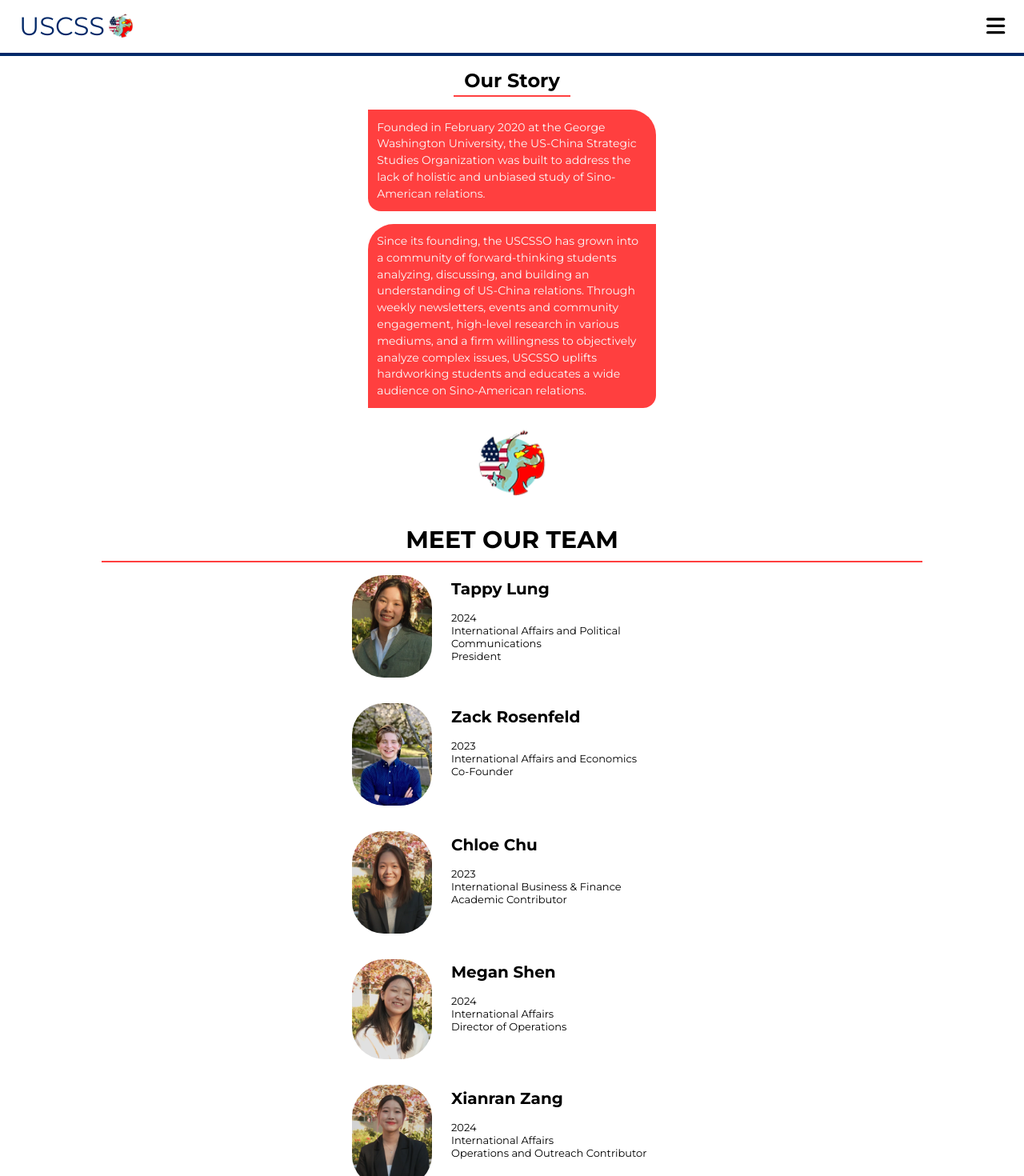
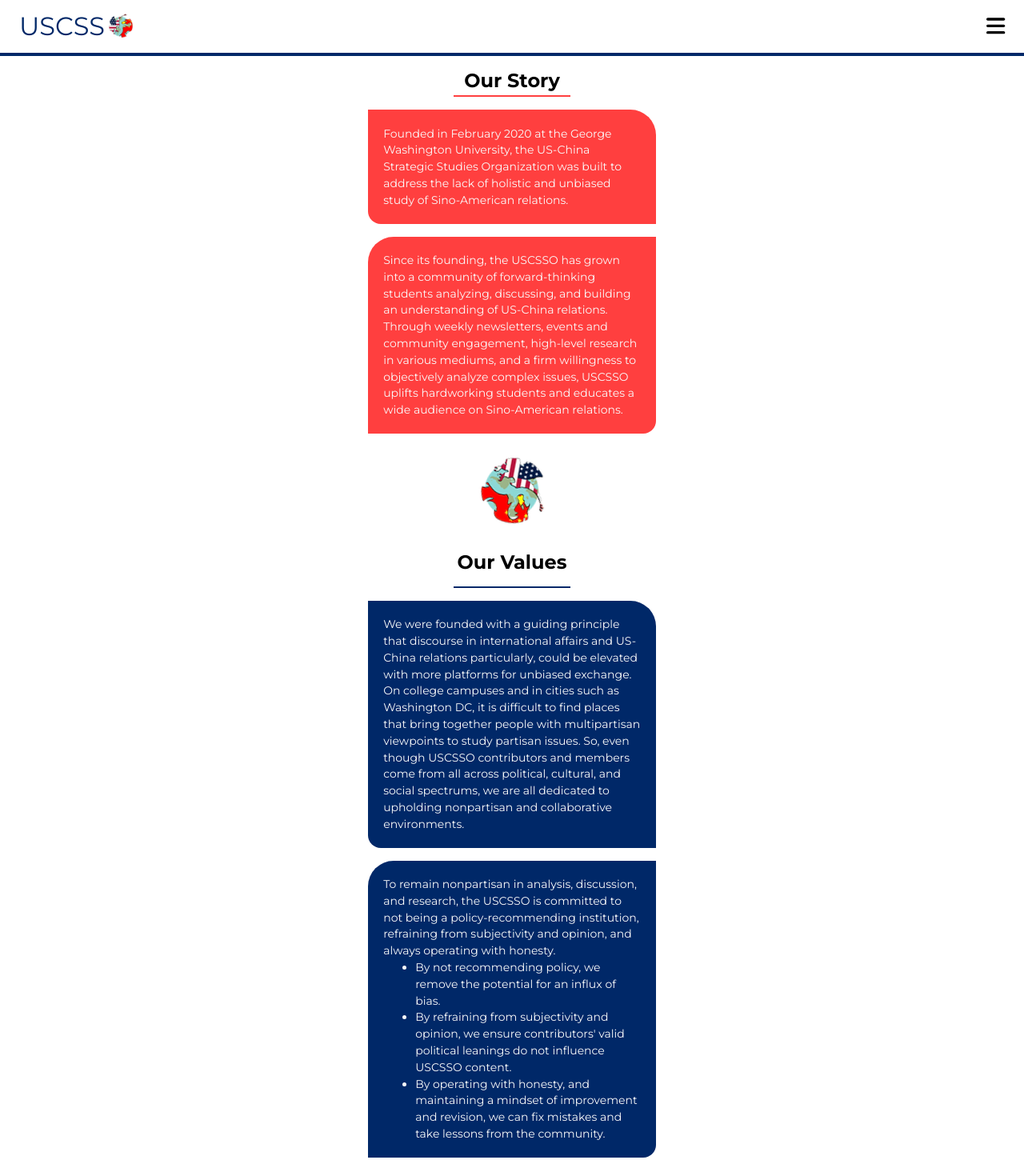
Before and after one commit to austingae-html-css-javascript/USCSSO, a Next.js app: page /about in a window 1280 px wide. Shown: the top 1470 px of the page at 80% size. Built offline with nearby package versions, Linux system fonts and the light colour scheme.

Commit message:
I created my first animation, which is an image rotating infinite. Pretty cool! Also, I made the website title clickable to home page and gave cursor: pointer on hover to some HTML elements

```diff
--- a/pages/_app.js
+++ b/pages/_app.js
@@ -26,6 +26,7 @@ function MyApp({ Component, pageProps }) {
     <>
       {/* Navigation Bar*/}
       <nav className={'nav-bar'}>
+        <Link href='/'>
           <div className='nav-bar__left-container'>
             <h1 className="nav-bar__org-name">USCSS</h1>
             <Image
@@ -36,6 +37,7 @@ function MyApp({ Component, pageProps }) {
             height={'40px'}
             />
           </div>
+        </Link>
 
         <div className='nav-bar__right-container'>
           <button
--- a/pages/about.js
+++ b/pages/about.js
@@ -8,18 +8,38 @@ const About = ({teamMemberList}) => {
     <main>
       <section className={styles['our-story']}>
         <h1 className={styles['our-story__title']}>Our Story</h1>
-        <hr className={`${styles['our-story__line']} ${styles['our-story__line--short-size']}`}></hr>
-        <p className={`${styles['our-story__description']} ${styles['our-story__description--rounded-corners-version-1']}`}>Founded in February 2020 at the George Washington University, the US-China Strategic Studies Organization was built to address the lack of holistic and unbiased study of Sino-American relations.</p>
+        <hr className={`${styles['line']} ${styles['line--short-size']} ${styles['line--red-color']}`}></hr>
+        <p className={`${styles['our-story__description']} ${styles['rounded-corners-version-1']}`}>Founded in February 2020 at the George Washington University, the US-China Strategic Studies Organization was built to address the lack of holistic and unbiased study of Sino-American relations.</p>
         <div className={styles['our-story__bottom-container']}>
-          <p className={`${styles['our-story__description']} ${styles['our-story__description--rounded-corners-version-2']}`}>Since its founding, the USCSSO has grown into a community of forward-thinking students analyzing, discussing, and building an understanding of US-China relations. Through weekly newsletters, events and community engagement, high-level research in various mediums, and a firm willingness to objectively analyze complex issues, USCSSO uplifts hardworking students and educates a wide audience on Sino-American relations.</p>
+          <p className={`${styles['our-story__description']} ${styles['rounded-corners-version-2']}`}>Since its founding, the USCSSO has grown into a community of forward-thinking students analyzing, discussing, and building an understanding of US-China relations. Through weekly newsletters, events and community engagement, high-level research in various mediums, and a firm willingness to objectively analyze complex issues, USCSSO uplifts hardworking students and educates a wide audience on Sino-American relations.</p>
           <div className={styles['our-story__logo-container']}>
-            <img className={styles['our-story__logo']} src="/images/uscsso-logo.png" />
+            <img
+            className={`${styles['our-story__logo']} ${styles['our-story__logo--animation']}`}
+            src="/images/uscsso-logo.png"
+            />
           </div>
         </div>
       </section>
+
+      <section className={styles.ourValues}>
+        <h1 className={styles.ourValues__title}>Our Values</h1>
+        <hr className={`${styles['line']} ${styles['line--short-size']} ${styles['line--blue-color']}`}></hr>
+        <div className={`${styles['ourValues__container']} ${styles['rounded-corners-version-1']}`}>
+          <p className={styles.ourValues__paragraph}>We were founded with a guiding principle that discourse in international affairs and US-China relations particularly, could be elevated with more platforms for unbiased exchange. On college campuses and in cities such as Washington DC, it is difficult to find places that bring together people with multipartisan viewpoints to study partisan issues. So, even though USCSSO contributors and members come from all across political, cultural, and social spectrums, we are all dedicated to upholding nonpartisan and collaborative environments.</p>
+        </div>
+        <div className={`${styles['ourValues__container']} ${styles['rounded-corners-version-2']}`}>
+          <p className={styles.ourValues__paragraph}>To remain nonpartisan in analysis, discussion, and research, the USCSSO is committed to not being a policy-recommending institution, refraining from subjectivity and opinion, and always operating with honesty.</p>
+          <ul>
+            <li>By not recommending policy, we remove the potential for an influx of bias.</li>
+            <li>By refraining from subjectivity and opinion, we ensure contributors' valid political leanings do not influence USCSSO content.</li>
+            <li>By operating with honesty, and maintaining a mindset of improvement and revision, we can fix mistakes and take lessons from the community. </li>
+          </ul>
+        </div>
+      </section>
+
       <section className={styles['meet-our-team']}>
         <h1 className={`${styles['meet-our-team__title']} ${styles['meet-our-team__title--large-size']}`}>MEET OUR TEAM</h1>
-        <hr className={`${styles['our-story__line']} ${styles['our-story__line--long-size']}`} />
+        <hr className={`${styles['line']} ${styles['line--long-size']}`} />
       {teamMemberList.map((teamMember) => {
         return (
           <div className={styles['team-member']} key={teamMember.name}>
@@ -31,14 +51,16 @@ const About = ({teamMemberList}) => {
             </div>
             <div className={styles['team-member__description-container']}>
               <h4 className={`${styles['team-member__name']} ${styles['team-member--font-size-large']}`}>{teamMember.name}</h4>
-              <p className={`${styles['team-member__year']} ${styles['team-member--font-size-small']}`}>{teamMember.year}</p>
-              <p className={`${styles['team-member__major']} ${styles['team-member--font-size-small']}`}>{teamMember.major}</p>
-              <p className={`${styles['team-member__role']} ${styles['team-member--font-size-small']}`}>{teamMember.role}</p>
+              <p className={`${styles['team-member__year']} ${styles['team-member--font-size-small']}`}>Year: {teamMember.year}</p>
+              <p className={`${styles['team-member__major']} ${styles['team-member--font-size-small']}`}>Major: {teamMember.major}</p>
+              <p className={`${styles['team-member__role']} ${styles['team-member--font-size-small']}`}>Role: {teamMember.role}</p>
             </div>
           </div>
         );
       })}
       </section>
+
+
     </main>
   )
 }
--- a/pages/index.js
+++ b/pages/index.js
@@ -1,5 +1,7 @@
 import Head from 'next/head'
 import Image from 'next/image'
+import Link from 'next/link'
+
 import styles from '../styles/index.module.css'
 
 import matter from 'gray-matter'
--- a/styles/about.module.css
+++ b/styles/about.module.css
@@ -16,38 +16,47 @@
   margin-bottom: 0.3rem;
 }
 
-.our-story__line {
+.line {
   margin: 0rem auto 0rem auto;
   margin-bottom: 1rem;
   border-style: solid;
   border-width: 0.1rem;
   color: var(--red-color);
+  color: black;
 }
 
-.our-story__line--short-size {
+.line--red-color {
+  color: var(--red-color);
+}
+
+.line--blue-color {
+  color: var(--blue-color);
+}
+
+.line--short-size {
   width: 40%;
 }
 
-.our-story__line--long-size {
+.line--long-size {
   width: 80%;
 }
 
 .our-story__description {
   color: var(--light-white-color);
   background-color: var(--red-color);
-  padding: 0.7rem;
+  padding: 1.2rem;
   font-size: 14px;
   line-height: 1.3rem;
 
   margin-bottom: 1rem;
 }
 
-.our-story__description--rounded-corners-version-1 {
+.rounded-corners-version-1 {
   border-top-right-radius: 2rem;
   border-bottom-left-radius: 1rem;
 }
 
-.our-story__description--rounded-corners-version-2 {
+.rounded-corners-version-2 {
   border-top-left-radius: 2rem;
   border-bottom-right-radius: 1rem;
 }
@@ -58,6 +67,43 @@
 
 .our-story__logo {
   width: 110px;
+}
+
+.our-story__logo--animation {
+  animation: rotation 2s;
+  animation-timing-function: linear;
+  animation-iteration-count: infinite;
+}
+
+@keyframes rotation {
+  from {
+    transform: rotate(0deg);
+  }
+  to {
+    transform: rotate(359deg);
+  }
+}
+/*Our Values*/
+.ourValues {
+  width: 360px;
+  margin: auto;
+  margin-bottom: 4rem;
+}
+
+.ourValues__title {
+  text-align: center;
+  margin-top: 1rem;
+  margin-bottom: 1rem;
+}
+
+.ourValues__container {
+  color: var(--light-white-color);
+  background-color: var(--blue-color);
+  padding: 1.2rem;
+  font-size: 14px;
+  line-height: 1.3rem;
+
+  margin-bottom: 1rem;
 }
 
 /*MEET OUR TEAM*/
--- a/styles/globals.css
+++ b/styles/globals.css
@@ -42,6 +42,8 @@
   display: flex;
   flex-direction: row;
   align-items: center;
+
+  cursor: pointer;
 }
 
 .nav-bar__org-name {
@@ -67,6 +69,8 @@
 }
 .nav-bar__hamburger-menu-icon {
   color: var(--black-color);
+
+  cursor: pointer;
 }
 
 .nav-bar__link {
@@ -94,6 +98,8 @@
   position: absolute;
   top: 30px;
   right: 30px;
+
+  cursor: pointer;
 }
 
 .menu__links-container {
```
Lines whose indentation alone changed are shown as unchanged.
